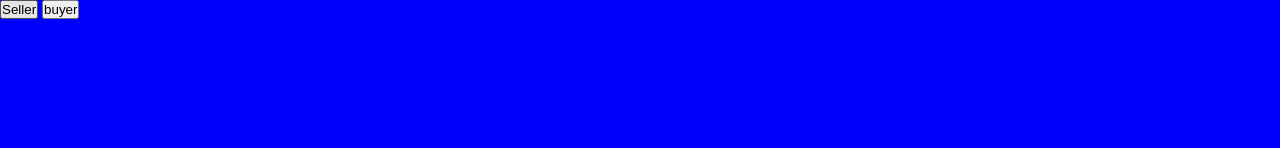
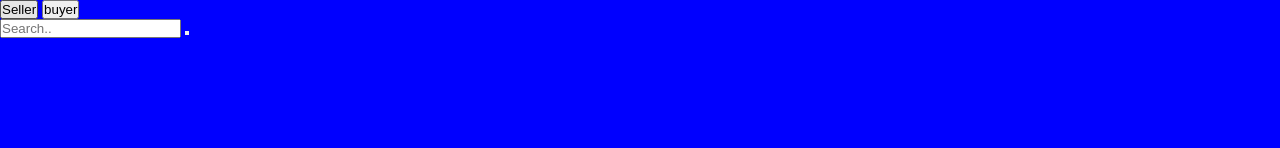
Before and after one commit to GSG-G10/NAMN-store, a website: page index.html in a window 1280 px wide. Shown: the top 148 px of the page. Drawn offline with Linux system fonts and the light colour scheme.

Commit message:
add an input structure for search bar Relates #11

```diff
--- a/index.html
+++ b/index.html
@@ -18,7 +18,14 @@
             <button class="switch-buyer ">buyer</button>
         </nav>
 
-        <section class="search-bar"></section>
+        <section class="search-bar">
+            <div class="search-bar-container">
+                <form>
+                    <input class="input-search" type="text" placeholder="Search.." name="search">
+                    <button type="submit"><i class="fa fa-search"></i></button>
+                  </form>
+            </div>
+        </section>
     </header>
 
     <section class="buyer">
```
